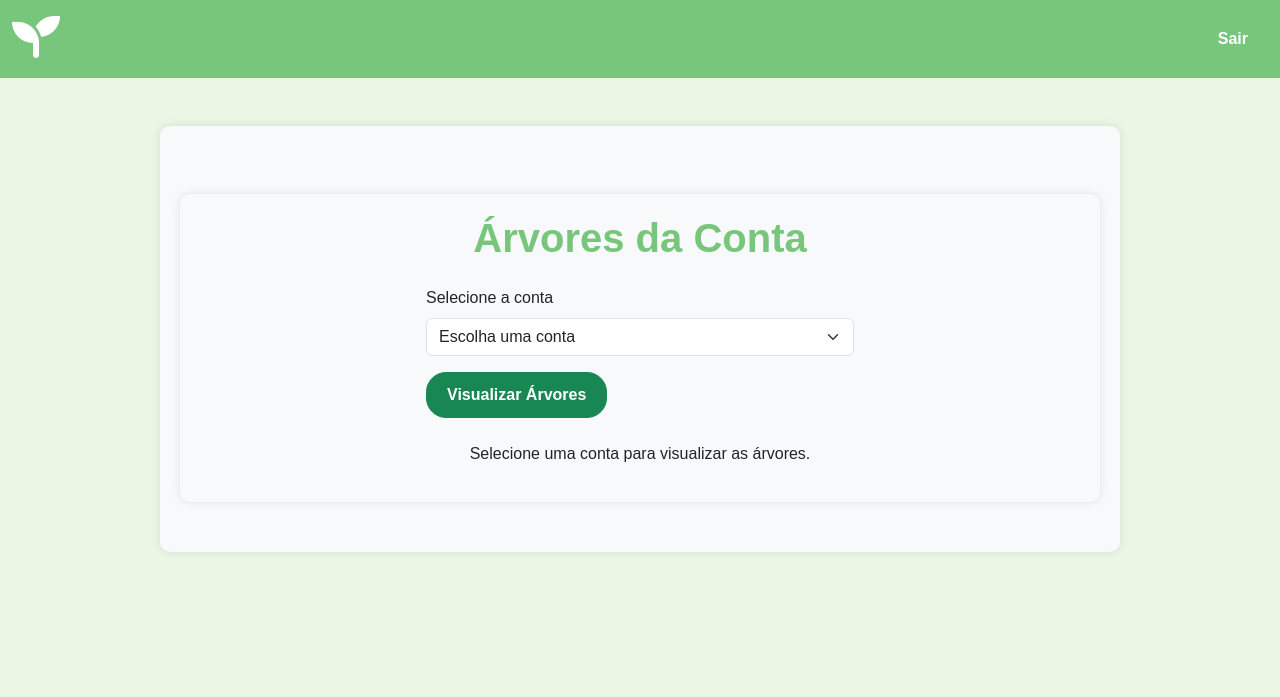
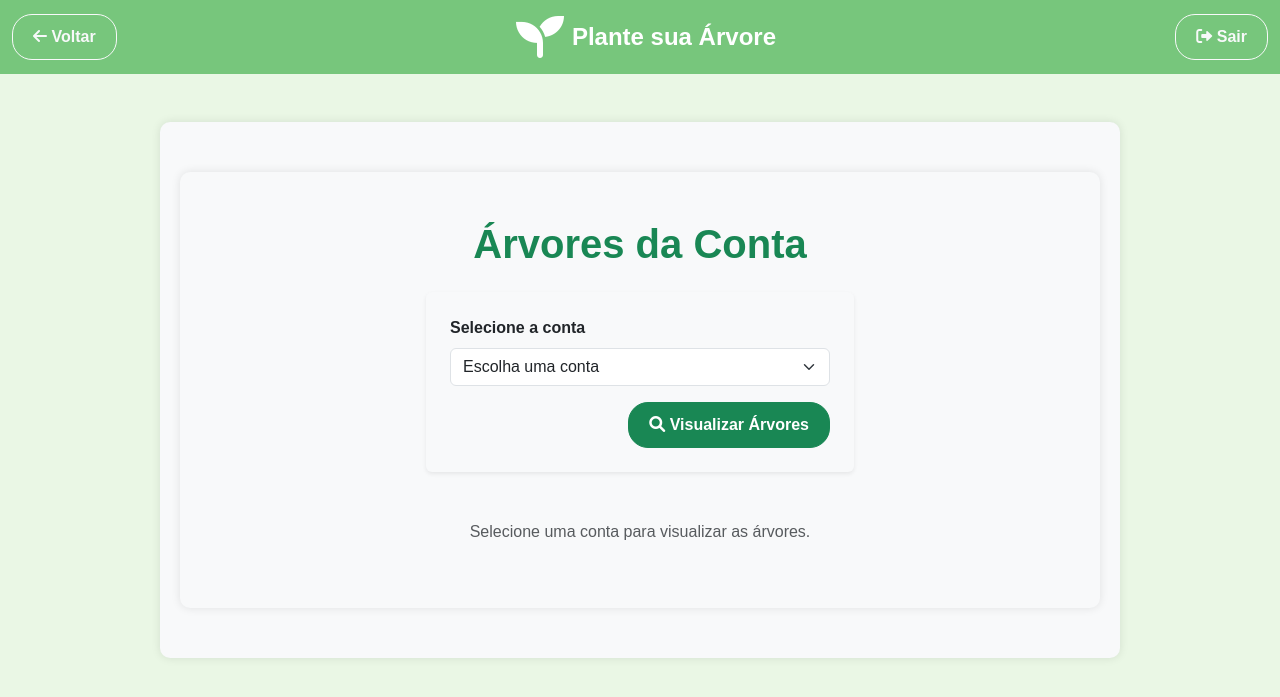
Before and after one commit to taciodev/trees-everywhere, a Django app: page /trees/accounts/ in a window 1280 px wide. Shown: the top 697 px of the page. Run offline with Django 5.2, Linux system fonts and the light colour scheme; the visitor is signed in with stand-in values (Sample User, id 1).

Commit message:
refactor: update templates for login, navbar, home, and tree pages

```diff
--- a/base/global/partials/navbar.html
+++ b/base/global/partials/navbar.html
@@ -1,11 +1,26 @@
-<nav class="navbar navbar-light" style="background-color: #77c67c;">
-  <div class="container-fluid">
-    <a class="navbar-brand" href="#">
-      <i class="fas fa-seedling fa-2x text-white"></i>
+<nav class="navbar navbar-expand-lg navbar-light" style="background-color: #77c67c;">
+  <div class="container-fluid d-flex justify-content-between align-items-center">
+
+    {% if request.resolver_match.url_name != 'home' %}
+    <!-- Botão Voltar -->
+    <a href="javascript:history.back()" class="btn btn-outline-light me-3">
+      <i class="fas fa-arrow-left"></i> Voltar
     </a>
-    <form method="post" action="{% url 'logout' %}">
+    {% endif %}
+
+    <!-- Logo -->
+    <a class="navbar-brand d-flex align-items-center text-white" href="{% url 'home' %}">
+      <i class="fas fa-seedling fa-2x me-2"></i>
+      <span class="fw-bold d-none d-sm-inline">Plante sua Árvore</span>
+    </a>
+
+    <!-- Botão Sair -->
+    <form method="post" action="{% url 'logout' %}" class="mb-0">
       {% csrf_token %}
-      <button type="submit" class="btn btn-link nav-link text-white">Sair</button>
+      <button type="submit" class="btn btn-outline-light">
+        <i class="fas fa-sign-out-alt"></i> Sair
+      </button>
     </form>
+
   </div>
 </nav>
--- a/trees/templates/trees/account_trees.html
+++ b/trees/templates/trees/account_trees.html
@@ -2,42 +2,52 @@
 {% block title %}Árvores da Conta - Plante sua Árvore{% endblock %}
 
 {% block content %}
-<div class="container mt-5">
-  <h1 class="text-center">Árvores da Conta</h1>
+<div class="container py-5">
+  <h1 class="text-center text-success mb-4">Árvores da Conta</h1>
 
-  <div class="row justify-content-center mt-4">
-    <div class="col-md-6">
-      <form method="GET" action="{% url 'view_account_trees' %}">
+  <!-- Formulário de seleção de conta -->
+  <div class="row justify-content-center">
+    <div class="col-md-8 col-lg-6">
+      <form method="GET" action="{% url 'view_account_trees' %}" class="bg-light p-4 rounded shadow-sm">
         <div class="mb-3">
-          <label for="account" class="form-label">Selecione a conta</label>
+          <label for="account" class="form-label fw-semibold">Selecione a conta</label>
           <select class="form-select" id="account" name="account" required>
             <option value="" selected disabled>Escolha uma conta</option>
             {% for account in user_accounts %}
-            <option value="{{ account.id }}" {% if account.id == selected_account.id %}selected{% endif %}>{{ account.name }}</option>
+              <option value="{{ account.id }}" {% if account.id == selected_account.id %}selected{% endif %}>
+                {{ account.name }}
+              </option>
             {% endfor %}
           </select>
         </div>
-        <button type="submit" class="btn btn-success">Visualizar Árvores</button>
+        <div class="text-end">
+          <button type="submit" class="btn btn-success">
+            <i class="fas fa-search"></i> Visualizar Árvores
+          </button>
+        </div>
       </form>
     </div>
   </div>
 
-  <div class="row justify-content-center mt-4">
-    <div class="col-md-8">
+  <!-- Lista de árvores -->
+  <div class="row justify-content-center mt-5">
+    <div class="col-md-10 col-lg-8">
       {% if account_trees %}
-      <ul class="list-group">
-        {% for tree in account_trees %}
-        <li class="list-group-item">
-          <h5>{{ tree.tree.name }} (Idade: {{ tree.age }} anos)</h5>
-          <p>Plantada em: {{ tree.planted_at }}</p>
-          <p>Localização: {{ tree.location }}</p>
-        </li>
-        {% endfor %}
-      </ul>
+        <div class="list-group">
+          {% for tree in account_trees %}
+          <div class="list-group-item shadow-sm mb-3 rounded">
+            <h5 class="fw-bold mb-1">
+              🌳 {{ tree.tree.name }} <small class="text-muted">(Idade: {{ tree.age }} anos)</small>
+            </h5>
+            <p class="mb-1"><strong>Plantada em:</strong> {{ tree.planted_at|date:"d/m/Y H:i" }}</p>
+            <p class="mb-0"><strong>Localização:</strong> {{ tree.location }}</p>
+          </div>
+          {% endfor %}
+        </div>
       {% elif account %}
-      <p class="text-center">Nenhuma árvore foi plantada nesta conta ainda.</p>
+        <p class="text-center text-muted">🌱 Nenhuma árvore foi plantada nesta conta ainda.</p>
       {% else %}
-      <p class="text-center">Selecione uma conta para visualizar as árvores.</p>
+        <p class="text-center text-muted">Selecione uma conta para visualizar as árvores.</p>
       {% endif %}
     </div>
   </div>
```
Also changed, not shown: accounts/templates/accounts/login.html (+41 -13 lines), core/templates/core/index.html (+14 -9 lines), trees/forms.py (+22 -5 lines), trees/templates/trees/plant_tree.html (+28 -11 lines), trees/templates/trees/planted_trees.html (+19 -15 lines).
